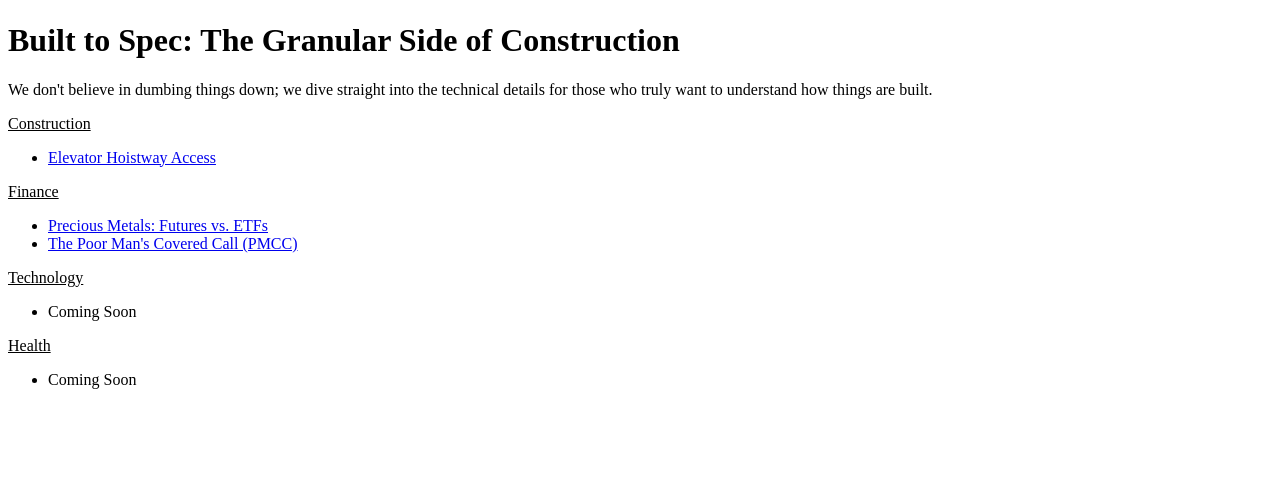
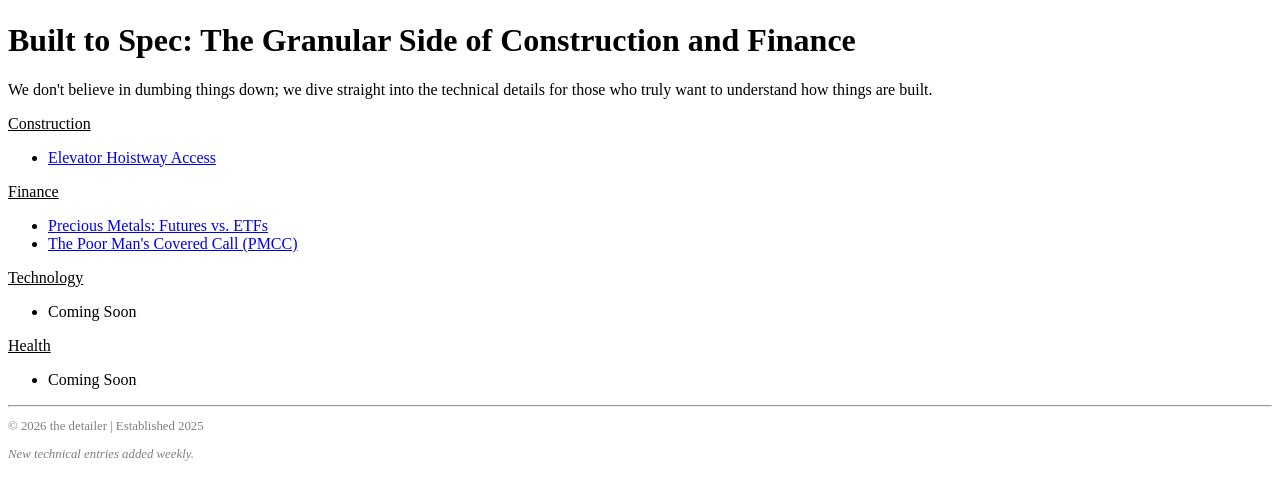
Before and after one commit to rdlgrtn-creator/the-Detailer, a plain HTML site: page index.html in a window 1280 px wide. Shown: the part 234-734 px from the top of the page. Drawn offline with Linux system fonts and the light colour scheme.

Commit message:
Add files via upload

```diff
--- a/index.html
+++ b/index.html
@@ -8,7 +8,7 @@
 <body>
     <img src="images/RDL.jpg" alt="The Detailer Logo" style="width:200px;height:auto;">
 
-    <h1>Built to Spec: The Granular Side of Construction</h1>
+    <h1>Built to Spec: The Granular Side of Construction and Finance</h1>
     <p>We don't believe in dumbing things down; we dive straight into the technical details for those who truly want to understand how things are built.</p>
 
     <p><u>Construction</u></p>
@@ -31,6 +31,10 @@
     <ul>
         <li>Coming Soon</li>
     </ul>
-
+<hr>
+    <footer style="font-size: 0.8em; color: gray;">
+        <p>&copy; 2026 the detailer | Established 2025</p>
+        <p><em>New technical entries added weekly.</em></p>
+    </footer>
 </body>
 </html>
```
